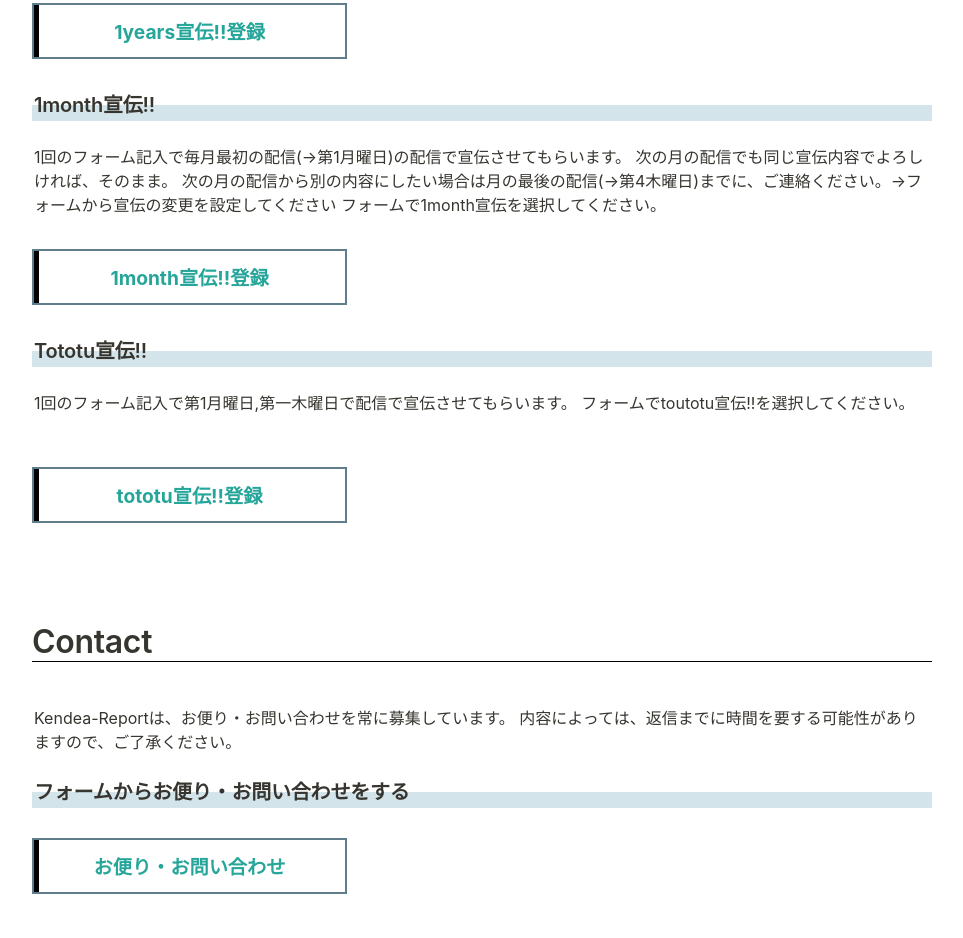
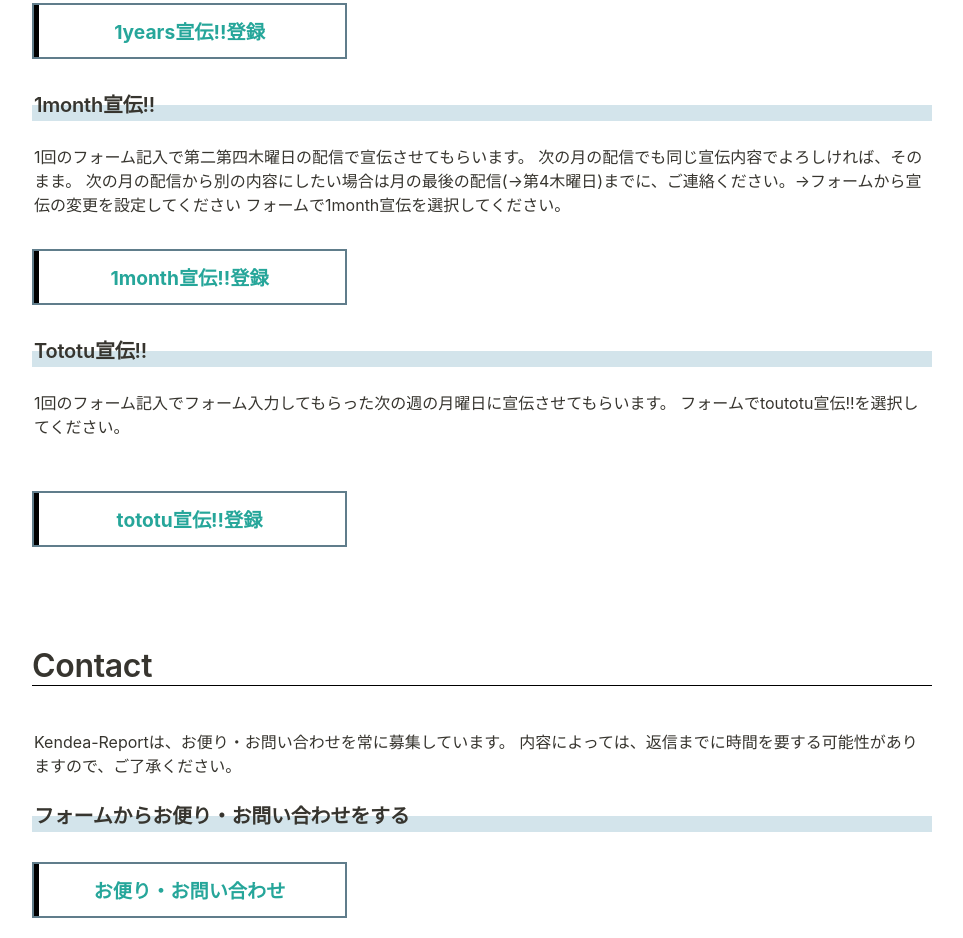
Before and after one commit to kendea1221/kendea-report, a plain HTML site: page index.html in a window 1280 px wide. Shown: the part 2497-3435 px from the top of the page, without its empty margins (158-1121 px from the left). Drawn offline with Linux system fonts and the light colour scheme.

Commit message:
Update index.html

```diff
--- a/index.html
+++ b/index.html
@@ -48,10 +48,10 @@
       <p id="0d8fa4bc-a9e3-498a-98ef-e60e204be18b" class="notion-text">1回のフォーム記入で毎月最初の配信(→第1月曜日)の配信で宣伝させてもらいます。(年12回の宣伝)。途中での変更は、いつでも可能ですので変更したい月の前回の配信から1週間までにご連絡ください。(→第2月曜まで)→フォームから宣伝の変更を設定してください フォームで1years宣伝を選択してください。</p>
 	  <p id="74cc1f2b-6e4a-438c-a091-b340cae0cf38" class="link-a"><a href="https://forms.gle/z9fRQEC1a7HEn3xe8">1years宣伝!!登録</a></p>
       <h3 id="03bd9943-eff7-4f1d-8d8c-54eb8c5cea50" class="notion-h3">1month宣伝!!</h3>
-      <p id="2c30cb33-0560-476f-a7e6-8ee43d70a715" class="notion-text">1回のフォーム記入で毎月最初の配信(→第1月曜日)の配信で宣伝させてもらいます。 次の月の配信でも同じ宣伝内容でよろしければ、そのまま。 次の月の配信から別の内容にしたい場合は月の最後の配信(→第4木曜日)までに、ご連絡ください。→フォームから宣伝の変更を設定してください フォームで1month宣伝を選択してください。</p>
+      <p id="2c30cb33-0560-476f-a7e6-8ee43d70a715" class="notion-text">1回のフォーム記入で第二第四木曜日の配信で宣伝させてもらいます。 次の月の配信でも同じ宣伝内容でよろしければ、そのまま。 次の月の配信から別の内容にしたい場合は月の最後の配信(→第4木曜日)までに、ご連絡ください。→フォームから宣伝の変更を設定してください フォームで1month宣伝を選択してください。</p>
       <p id="74cc1f2b-6e4a-438c-a091-b340cae0cf38" class="link-a"><a href="https://forms.gle/z9fRQEC1a7HEn3xe8">1month宣伝!!登録</a></p>
       <h3 id="8c54394a-a014-47b5-8a47-bbcd4904cd22" class="notion-h3">Tototu宣伝!!</h3>
-      <p id="155a8cea-1f32-445c-82ec-8747f6db434a" class="notion-text">1回のフォーム記入で第1月曜日,第一木曜日で配信で宣伝させてもらいます。 フォームでtoutotu宣伝!!を選択してください。
+      <p id="155a8cea-1f32-445c-82ec-8747f6db434a" class="notion-text">1回のフォーム記入でフォーム入力してもらった次の週の月曜日に宣伝させてもらいます。 フォームでtoutotu宣伝!!を選択してください。
 	  <p id="74cc1f2b-6e4a-438c-a091-b340cae0cf38" class="link-a"><a href="https://forms.gle/z9fRQEC1a7HEn3xe8">tototu宣伝!!登録</a></p>
       <h2 id="9cff1591-adfc-4d28-a42c-58e656858e16" class="notion-h2">Contact</h2>
       <p id="91041201-c101-4497-83f1-68b6944a8532" class="notion-text">Kendea-Reportは、お便り・お問い合わせを常に募集しています。 内容によっては、返信までに時間を要する可能性がありますので、ご了承ください。</p>
```
